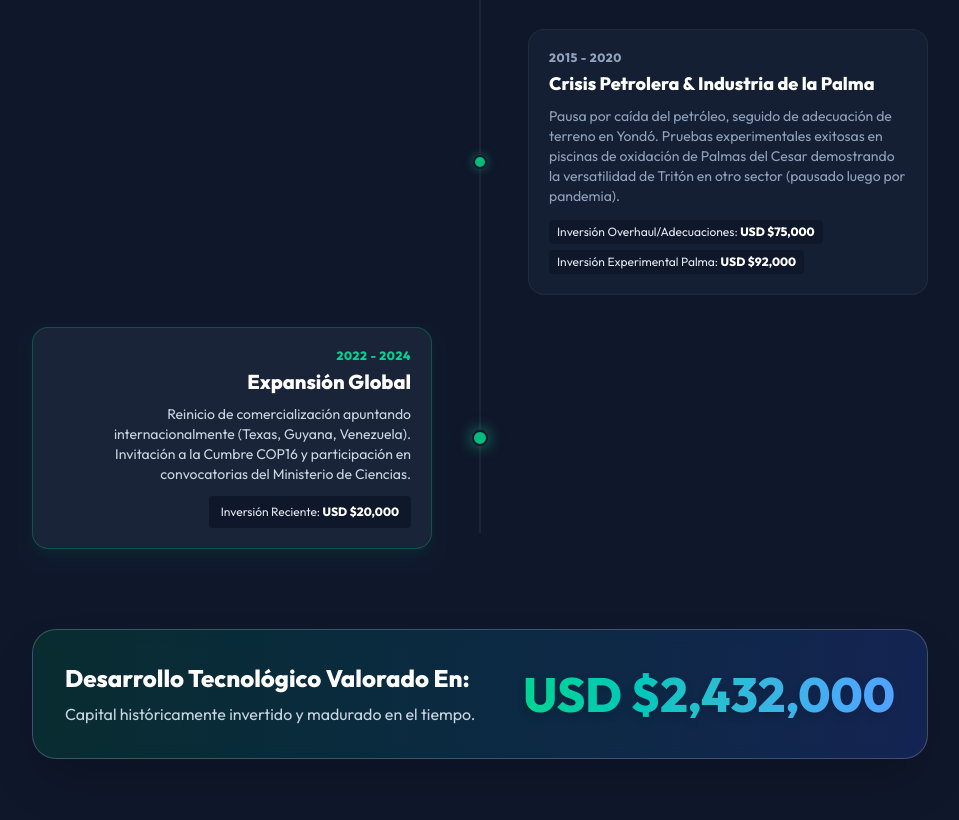
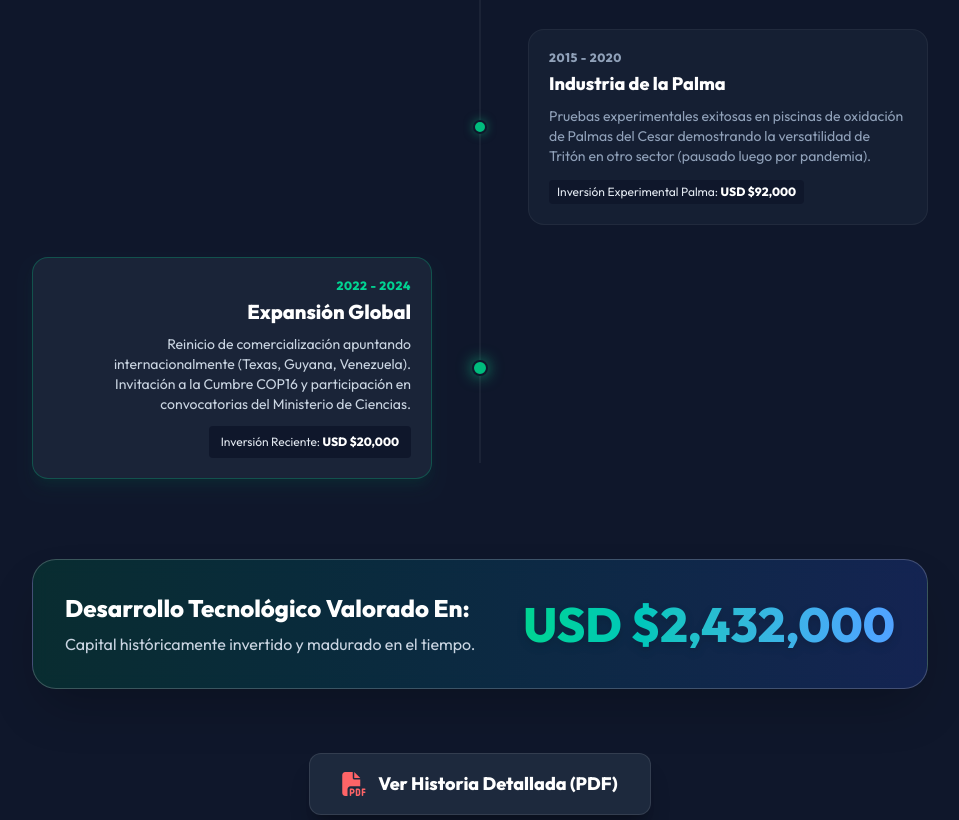
Before and after one commit to Alvarog0218/triton-inversionista, a website built with Vite: page index.html in a window 1280 px wide. Shown: the part 4516-5336 px from the top of the page, without its empty margins (160-1119 px from the left). Built offline with nearby package versions, Linux system fonts and the light colour scheme.

Commit message:
Focus timeline card 15 on Palm Oil Industry, removing oil crisis mention

```diff
--- a/index.html
+++ b/index.html
@@ -406,16 +406,15 @@
           <div class="absolute left-[13px] md:left-1/2 top-6 md:top-1/2 flex items-center justify-center w-[14px] h-[14px] rounded-full bg-emerald-500 shadow-[0_0_10px_rgba(16,185,129,0.5)] border-[2px] border-slate-900 z-10 md:-translate-x-1/2 md:-translate-y-1/2 group-hover:scale-125 transition-transform"></div>
         </div>
 
-        <!-- 15. 2015-2020 Crisis y Palma -->
+        <!-- 15. 2015-2020 Industria de la Palma -->
         <div class="relative flex flex-col md:flex-row justify-between items-center mb-8 w-full group">
           <div class="hidden md:block md:w-1/2"></div>
           <div class="absolute left-[13px] md:left-1/2 top-6 md:top-1/2 flex items-center justify-center w-[14px] h-[14px] rounded-full bg-emerald-500 border-[2px] border-slate-900 shadow-[0_0_10px_rgba(16,185,129,0.5)] z-10 md:-translate-x-1/2 md:-translate-y-1/2 group-hover:scale-125 transition-transform"></div>
           <div class="w-full md:w-1/2 pl-12 md:pl-12 md:pr-0 text-left">
             <div class="bg-slate-800/50 p-5 rounded-2xl border border-white/5 hover:border-white/20 transition-all duration-300">
               <span class="text-slate-400 font-bold text-xs tracking-wider uppercase mb-1 block">2015 - 2020</span>
-              <h4 class="text-lg font-bold text-white mb-2">Crisis Petrolera & Industria de la Palma</h4>
-              <p class="text-slate-400 text-sm mb-3">Pausa por caída del petróleo, seguido de adecuación de terreno en Yondó. Pruebas experimentales exitosas en piscinas de oxidación de Palmas del Cesar demostrando la versatilidad de Tritón en otro sector (pausado luego por pandemia).</p>
-              <div class="inline-block bg-slate-900 rounded px-2 py-1 text-xs text-left mb-1">Inversión Overhaul/Adecuaciones: <strong class="text-white">USD $75,000</strong></div><br>
+              <h4 class="text-lg font-bold text-white mb-2">Industria de la Palma</h4>
+              <p class="text-slate-400 text-sm mb-3">Pruebas experimentales exitosas en piscinas de oxidación de Palmas del Cesar demostrando la versatilidad de Tritón en otro sector (pausado luego por pandemia).</p>
               <div class="inline-block bg-slate-900 rounded px-2 py-1 text-xs text-left">Inversión Experimental Palma: <strong class="text-white">USD $92,000</strong></div>
             </div>
           </div>
```
